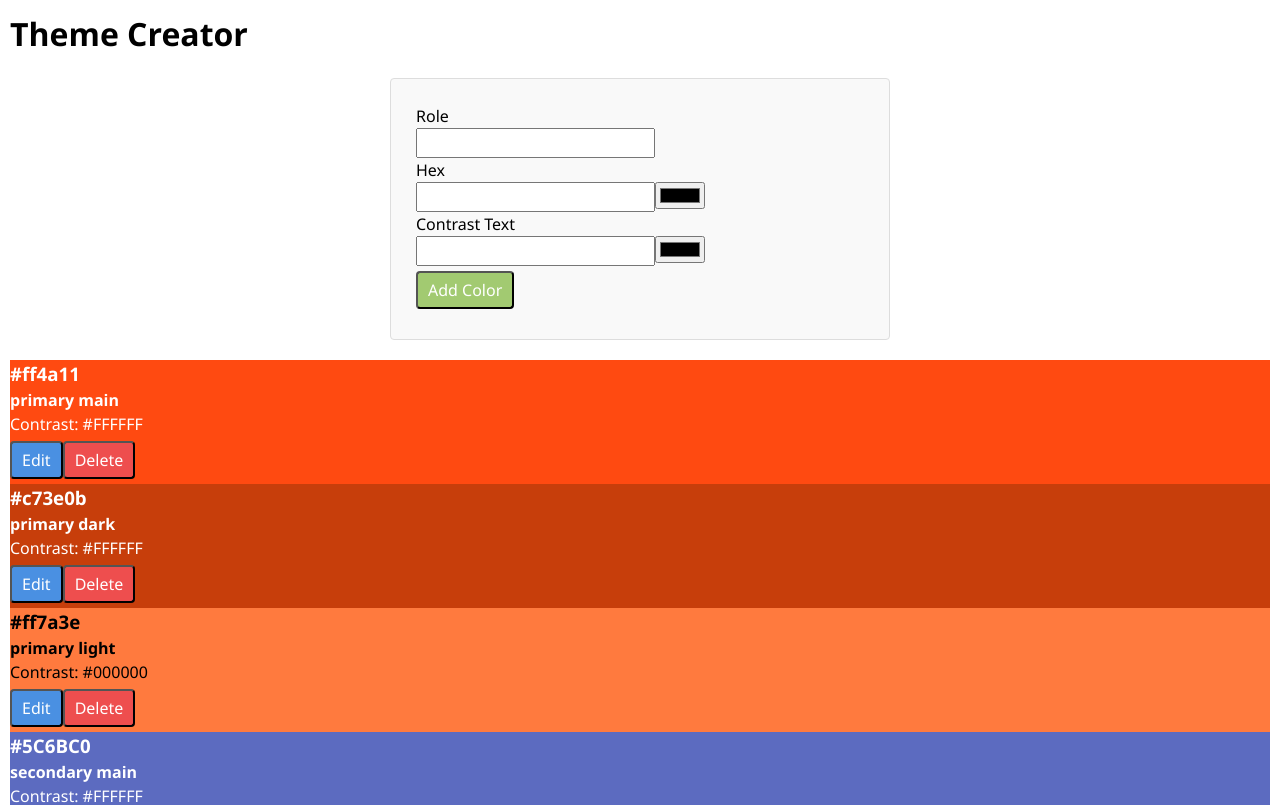
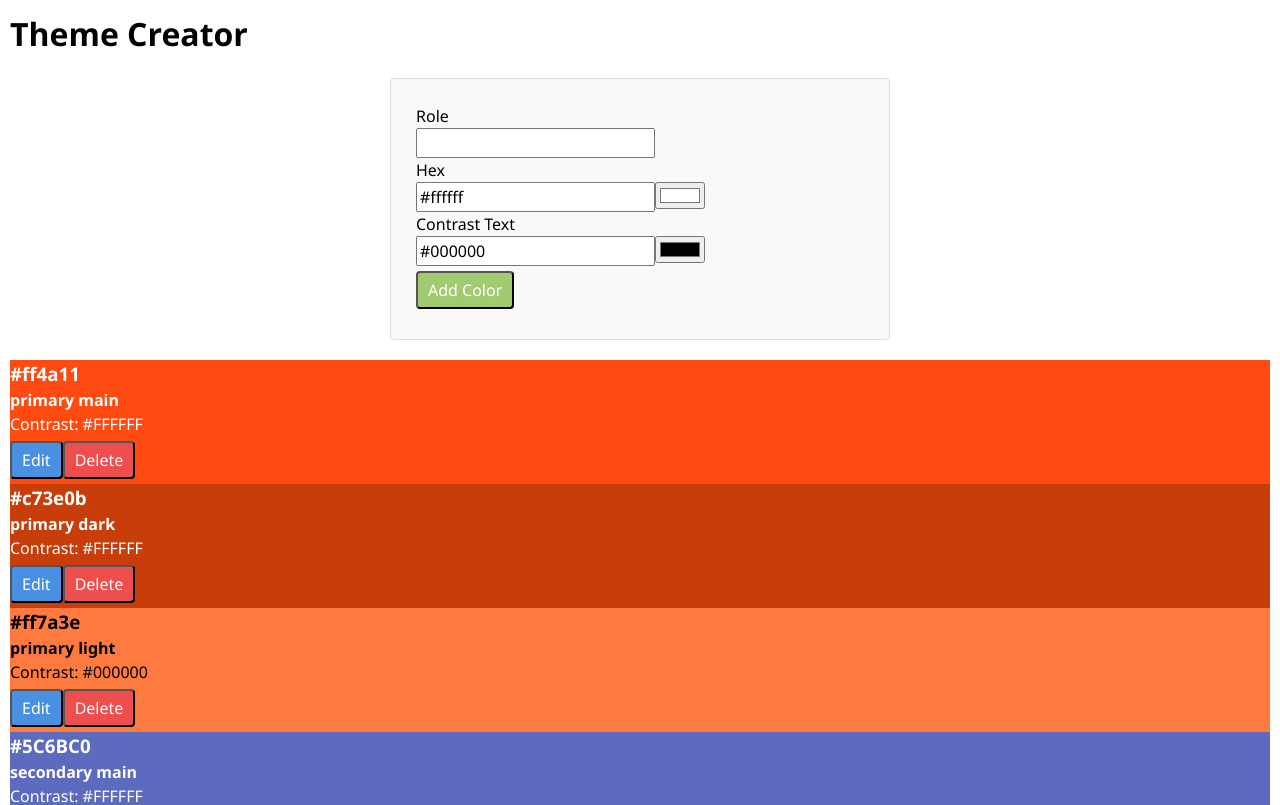
Before and after one commit to mexxlon/recap-project-4-color-theme-creator-app, a React (Vite) app: page / in a window 1280 px wide. Shown: the top 805 px of the page. Built offline with nearby package versions, Linux system fonts and the light colour scheme.

Commit message:
finally fixed the props of current hex and contrast text

```diff
--- a/src/Components/AddColorForm/AddColorForm.jsx
+++ b/src/Components/AddColorForm/AddColorForm.jsx
@@ -47,8 +47,8 @@ export const ColorForm = ({
   onCancelEdit,
 }) => {
   const [role, setRole] = useState("");
-  const [hex, setHex] = useState("");
-  const [contrastText, setContrastText] = useState("");
+  const [hex, setHex] = useState("#ffffff");
+  const [contrastText, setContrastText] = useState("#000000");
 
   useEffect(() => {
     if (initialColor) {
@@ -105,7 +105,6 @@ export const ColorForm = ({
             id="hex"
             value={hex}
             onChange={(value) => setHex(value)}
-            color={hex}
           />
         </label>
         <br />
@@ -116,7 +115,6 @@ export const ColorForm = ({
             id="contrastText"
             value={contrastText}
             onChange={(value) => setContrastText(value)}
-            color={contrastText}
           />
         </label>
         <br />
--- a/src/Components/ColorInput/ColorInput.jsx
+++ b/src/Components/ColorInput/ColorInput.jsx
@@ -1,7 +1,11 @@
-import { useState } from "react";
+import { useState, useEffect } from "react";
 
 export default function ColorInput({ id, value, onChange }) {
   const [inputValue, setInputValue] = useState(value);
+
+  useEffect(() => {
+    setInputValue(value);
+  }, [value]);
 
   const handleInputChange = (event) => {
     const newValue = event.target.value;
```
